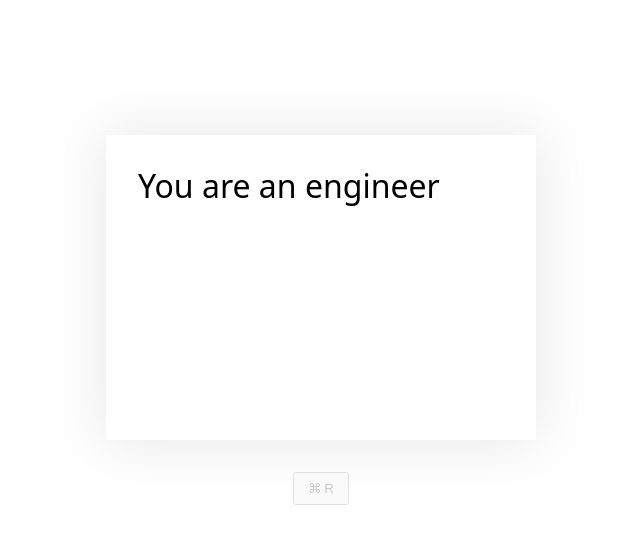
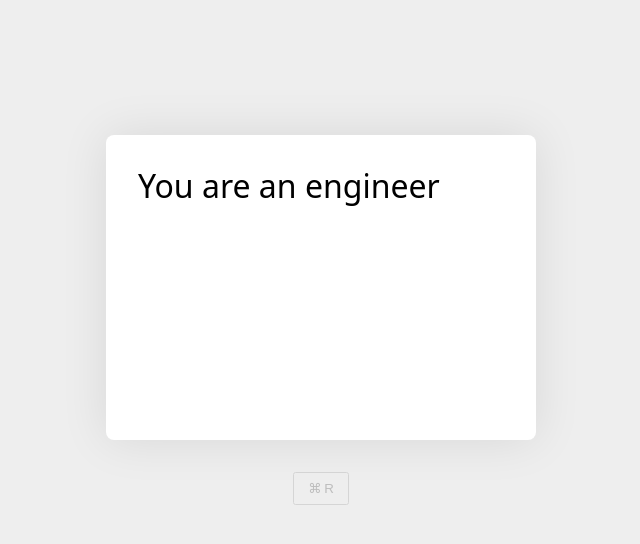
Before and after one commit to eracom/oblique-strategies, a plain HTML site: page index.html in a window 1280 px wide. Shown: the whole page, without its empty margins (319-959 px from the left). Drawn offline with Linux system fonts and the light colour scheme.

Commit message:
fixing some styles

```diff
--- a/style.css
+++ b/style.css
@@ -12,7 +12,7 @@ h1 {
 
 
 /* layout */
-* { margin:0; box-sizing: border-box; }
+* { margin: 0; box-sizing: border-box; }
 
 body {
 	display: flex;
@@ -23,14 +23,17 @@ body {
 	padding: 2rem;
 }
 
-h1 {
+.card {
+	padding: 2rem;
+	width: max-content;
+	aspect-ratio: 1.41/1;
+}
+
+h1#Strategy {
 	width: 20ch;
 }
 
-.card {
-	padding: 2rem;
-	aspect-ratio: 1.41/1;
-}
+
 
 #UI {
 	margin-top: 2rem;
@@ -40,12 +43,13 @@ h1 {
 
 /* design */
 html {
-	background-color: #FEFEFE;
+	background-color: #EEE;
 }
 .card {
-	background-color: #FFF;;
+	background-color: #FFF;
 	box-shadow: 0 0 3rem #00000018;
 	position: relative;
+	border-radius: 0.5rem;
 }
 
 #UI button {
```
